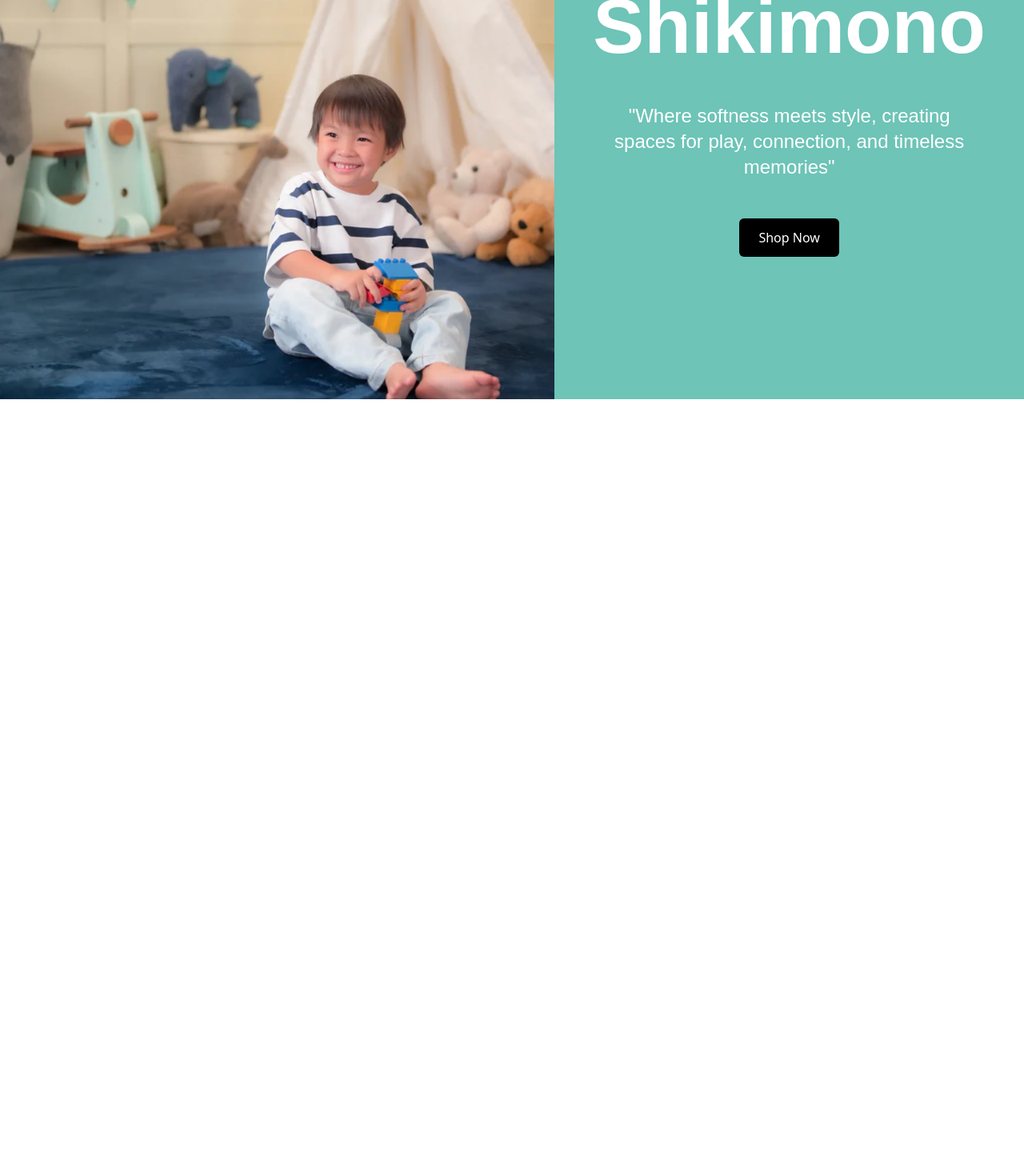
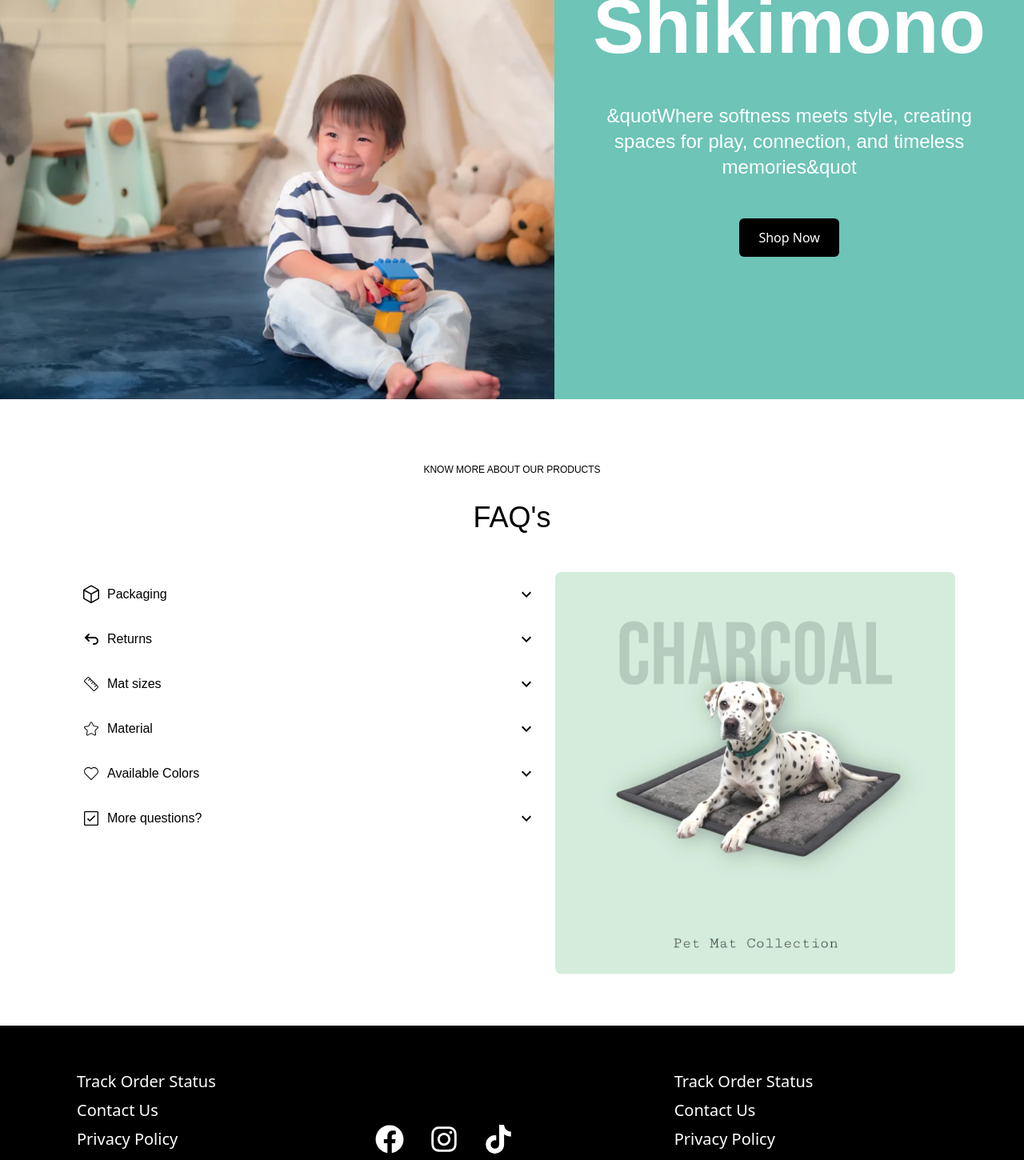
Before and after one commit to jigolaurito93/shikimono, a Next.js app: page / in a window 1280 px wide. Shown: the part 340-1790 px from the top of the page at 80% size. Before the commit the page ends 839 px from the top, so only its background shows below. Built offline with nearby package versions, Linux system fonts and the light colour scheme; a web font is replaced by a local one.

Commit message:
escaped quotations

```diff
--- a/app/components/Faqs.tsx
+++ b/app/components/Faqs.tsx
@@ -21,7 +21,7 @@
       icon: <GoPackage className="text-2xl" />,
       title: "Packaging",
       content:
-        "Shikimono Comfort Mats are folded and vacuum sealed for easy shipping to your doorstep. It is normal to see creases and may appear thin when opened. Allow 3–7 days until it goes back to its original fluffy self.",
+        "Shikimono Comfort Mats are folded and vacuum sealed for easy shipping to your doorstep. It is normal to see creases and may appear thin when opened. Allow 3to7 days until it goes back to its original fluffy self.",
     },
     {
       icon: <TbArrowBackUp className="text-2xl" />,
@@ -52,12 +52,12 @@
       icon: <IoIosCheckboxOutline className="text-2xl" />,
       title: "More questions?",
       content:
-        "Send us a message on Instagram @shikimono.ph or email hello@shikimono.com — we&apos;d love to help!",
+        "Send us a message on Instagram @shikimono.ph or email hello@shikimono.com — wed love to help!",
     },
   ];
 
   return (
-    <div className="py-16">
+    <div className="pb-16 md:py-12 lg:py-16">
       <div className="w-full text-center text-xs py-4 font-m-plus-1">
         KNOW MORE ABOUT OUR PRODUCTS
       </div>
@@ -79,9 +79,8 @@
                   <div className="hover:underline">{item.title}</div>
                 </div>
                 <MdOutlineKeyboardArrowDown
-                  className={`text-2xl transition-transform duration-300 ${
-                    dropdownOpen === index ? "rotate-180" : ""
-                  }`}
+                  className={`text-2xl transition-transform duration-300 ${dropdownOpen === index ? "rotate-180" : ""
+                    }`}
                 />
               </div>
 
@@ -103,7 +102,7 @@
         </div>
 
         {/* RIGHT SIDE (IMAGE) */}
-        <div className="w-[500px]">
+        <div className="hidden lg:flex w-[500px]">
           <Image
             src="/prod3.png"
             alt="faq1"
--- a/app/components/Hero.tsx
+++ b/app/components/Hero.tsx
@@ -13,7 +13,7 @@
           height={1000}
           className="object-cover w-full h-full"
         />
-        <div className="hidden md:flex lg:hidden absolute top-20 pl-14 pr-28 text-4xl leading-14 font-medium text-neutral-700">"Where softness meets style, creating spaces for play, connection, and timeless memories"</div>
+        <div className="hidden md:flex lg:hidden absolute top-20 pl-14 pr-28 text-4xl leading-14 font-medium text-neutral-700">&quotWhere softness meets style, creating spaces for play, connection, and timeless memories&quot</div>
       </div>
       {/* Left side image */}
 
@@ -21,7 +21,7 @@
       <div className="flex-1 lg:flex lg:flex-col justify-center items-center lg:gap-4 lg:px-12 2xl:px-36 px-7 lg:py-12 ">
         <h1 className="hidden lg:flex text-8xl font-bold font-mochiy-pop">Shikimono</h1>
         <p className="text-center md:hidden lg:flex lg:px-6 xl:px-2 text-2xl my-8 font-medium font-m-plus-1">
-          "Where softness meets style, creating spaces for play, connection, and timeless memories"
+        &quotWhere softness meets style, creating spaces for play, connection, and timeless memories&quot
         </p>
         <button className="md:hidden lg:flex px-6 py-3 bg-black cursor-pointer text-white rounded-md hover:bg-gray-800 transition">
           Shop Now
--- a/app/layout.tsx
+++ b/app/layout.tsx
@@ -45,7 +45,7 @@
         <AnnouncementBar />
         <Navbar />
         {children}
-        {/* <Footer /> */}
+        <Footer />
       </body>
     </html>
   );
--- a/app/page.tsx
+++ b/app/page.tsx
@@ -5,7 +5,7 @@
   return (
     <div className="w-full">
       <Hero />
-      {/* <Faqs /> */}
+      <Faqs />
     </div>
   );
 }
```
